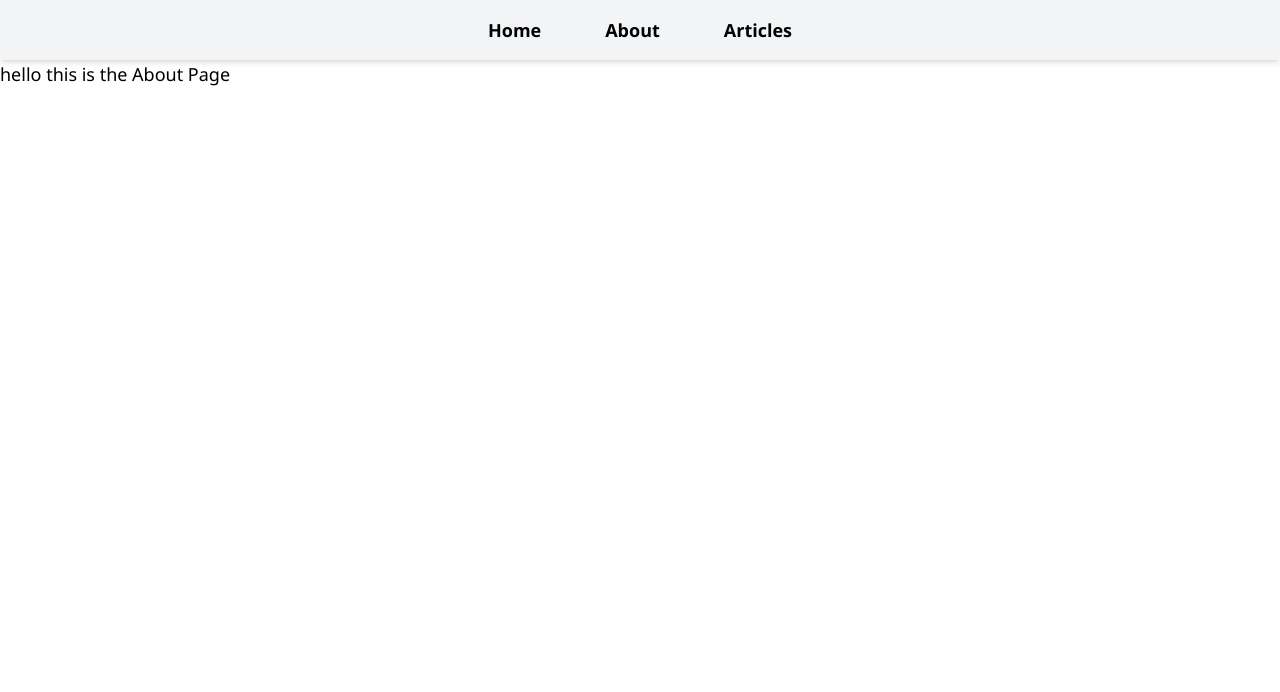
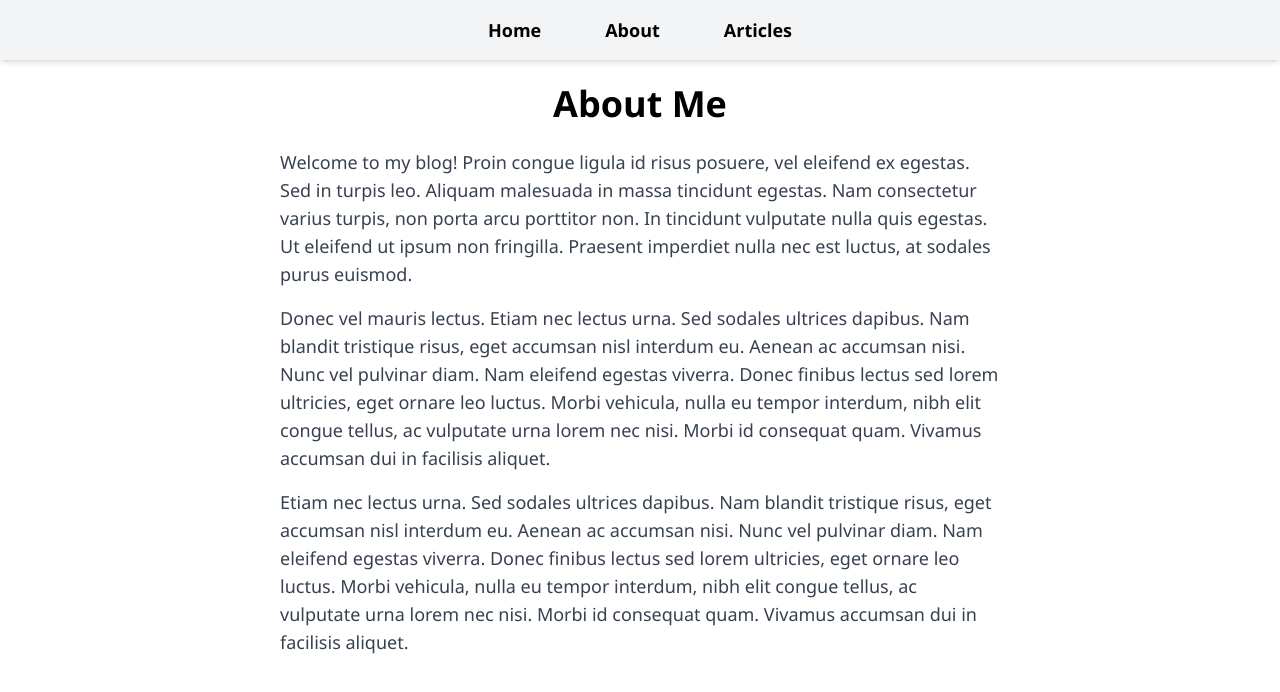
Before and after one commit to youtlane/blog, a React (Create React App) app: page /about in a window 1280 px wide. Shown: the top 692 px of the page. Built offline with nearby package versions, Linux system fonts and the light colour scheme.

Commit message:
feat: add content and style for pages home and about

```diff
--- a/src/pages/AboutPage.js
+++ b/src/pages/AboutPage.js
@@ -1,7 +1,32 @@
-import React from 'react'
+const AboutPage = () => {
+  return (
+    <div className="max-w-3xl mx-auto p-6">
+      <h1 className="text-4xl font-bold text-center mb-6">About Me</h1>
+      <p className="text-lg text-gray-700 mb-4">
+          Welcome to my blog! Proin congue ligula id risus posuere, vel eleifend ex egestas. Sed in turpis leo.
+          Aliquam malesuada in massa tincidunt egestas. Nam consectetur varius turpis,
+          non porta arcu porttitor non. In tincidunt vulputate nulla quis egestas. Ut
+          eleifend ut ipsum non fringilla. Praesent imperdiet nulla nec est luctus, at
+          sodales purus euismod.
+      </p>
+      <p className="text-lg text-gray-700 mb-4">
+          Donec vel mauris lectus. Etiam nec lectus urna. Sed sodales ultrices dapibus.
+          Nam blandit tristique risus, eget accumsan nisl interdum eu. Aenean ac accumsan
+          nisi. Nunc vel pulvinar diam. Nam eleifend egestas viverra. Donec finibus lectus
+          sed lorem ultricies, eget ornare leo luctus. Morbi vehicula, nulla eu tempor
+          interdum, nibh elit congue tellus, ac vulputate urna lorem nec nisi. Morbi id
+          consequat quam. Vivamus accumsan dui in facilisis aliquet.
+      </p>
+      <p className="text-lg text-gray-700 mb-4">
+          Etiam nec lectus urna. Sed sodales ultrices dapibus.
+          Nam blandit tristique risus, eget accumsan nisl interdum eu. Aenean ac accumsan
+          nisi. Nunc vel pulvinar diam. Nam eleifend egestas viverra. Donec finibus lectus
+          sed lorem ultricies, eget ornare leo luctus. Morbi vehicula, nulla eu tempor
+          interdum, nibh elit congue tellus, ac vulputate urna lorem nec nisi. Morbi id
+          consequat quam. Vivamus accumsan dui in facilisis aliquet.
+      </p>
+    </div>
+  );
+}
 
-export default function AboutPage() {
-  return (
-    <div> hello this is the About Page</div>
-  )
-}
+export default AboutPage;
--- a/src/pages/HomePage.js
+++ b/src/pages/HomePage.js
@@ -1,9 +1,30 @@
-const HomePage = () => {
-    return(
-        <h1> hello this the HomePage</h1>
+const HomePage = () => (
+    <div className="max-w-3xl mx-auto p-6">
+        <h1 className="text-4xl font-bold text-center mb-6">Hello, welcome to my blog!</h1>
+        <p className="text-lg text-gray-700 mb-4">
+            Welcome to my blog! Proin congue ligula id risus posuere, vel eleifend ex egestas. Sed in turpis leo.
+            Aliquam malesuada in massa tincidunt egestas. Nam consectetur varius turpis,
+            non porta arcu porttitor non. In tincidunt vulputate nulla quis egestas. Ut
+            eleifend ut ipsum non fringilla. Praesent imperdiet nulla nec est luctus, at
+            sodales purus euismod.
+        </p>
+        <p className="text-lg text-gray-700 mb-4">
+            Donec vel mauris lectus. Etiam nec lectus urna. Sed sodales ultrices dapibus.
+            Nam blandit tristique risus, eget accumsan nisl interdum eu. Aenean ac accumsan
+            nisi. Nunc vel pulvinar diam. Nam eleifend egestas viverra. Donec finibus lectus
+            sed lorem ultricies, eget ornare leo luctus. Morbi vehicula, nulla eu tempor
+            interdum, nibh elit congue tellus, ac vulputate urna lorem nec nisi. Morbi id
+            consequat quam. Vivamus accumsan dui in facilisis aliquet.
+        </p>
+        <p className="text-lg text-gray-700 mb-4">
+            Etiam nec lectus urna. Sed sodales ultrices dapibus.
+            Nam blandit tristique risus, eget accumsan nisl interdum eu. Aenean ac accumsan
+            nisi. Nunc vel pulvinar diam. Nam eleifend egestas viverra. Donec finibus lectus
+            sed lorem ultricies, eget ornare leo luctus. Morbi vehicula, nulla eu tempor
+            interdum, nibh elit congue tellus, ac vulputate urna lorem nec nisi. Morbi id
+            consequat quam. Vivamus accumsan dui in facilisis aliquet.
+        </p>
+    </div>
+);
 
-
-    );
-
-}
 export default HomePage;
```
